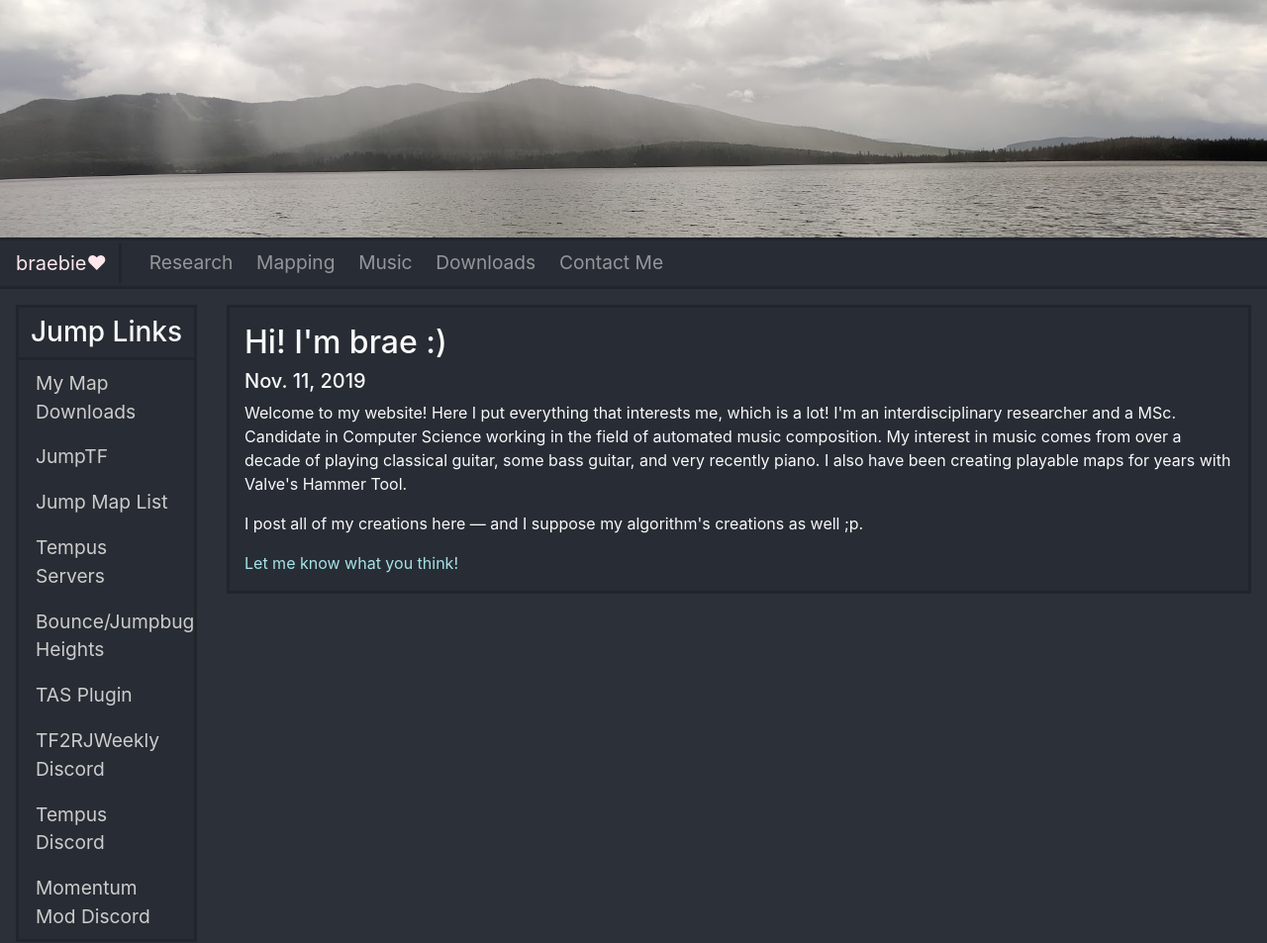
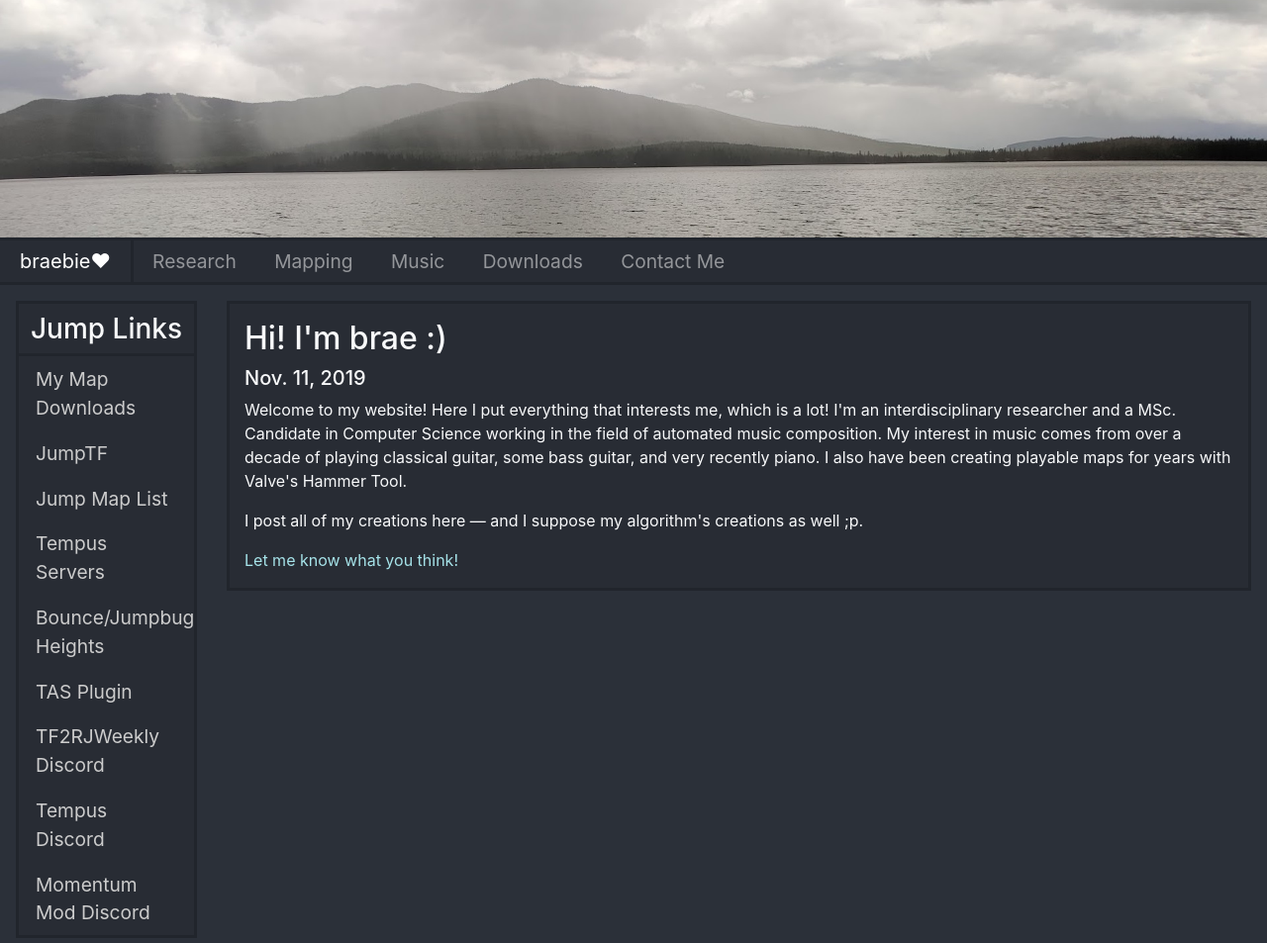
Before and after one commit to braem/portfolio-website, a website: page dist/index.html in a window 1280 px wide. Shown: the top 953 px of the page at 99% size. Drawn offline with Linux system fonts and the light colour scheme.

Commit message:
Modified navbar stylings

```diff
--- a/scss/main.scss
+++ b/scss/main.scss
@@ -160,28 +160,45 @@ body {
   border-bottom: 0.2em solid $background-color-4;
 }
 .navbar a.navbar-brand {
-  padding-left: 0.8em;
-  padding-right: 0.6em !important;
-  border-right: 0.15em solid $background-color-4;
+  padding: 0;
+  margin: 0;
+  text-align: center;
+}
+.navbar-brand-text {
+  padding: 0;
+  padding-left: 1em;
+  padding-right: 1em;
 }
 .navbar-nav .nav-item {
-  border-bottom: 0.1em solid transparent;
-  padding-left:0.2em;
-  padding-right:0.2em;
+  border-radius: 0;
+  padding: 0;
+  margin: 0;
 }
-.navbar-nav .nav-item:hover {
+.navbar-nav .nav-item:first-child {
+  border-left: 0.2em solid $background-color-4;
+}
+.navbar-nav .nav-item a.nav-link:hover {
   background-color: $background-color-4;
+  border-bottom: 0.1em solid $background-color-4;
+  border-top: 0.1em solid $background-color-4;
   color: $pastel-color-1;
 }
-.navbar-nav .nav-item a.nav-link:hover {
+.navbar-nav .nav-item a.nav-link {
+  padding: 0;
+  margin: 0;
+  border-bottom: 0.1em solid $background-color-3;
+  border-top: 0.1em solid $background-color-3;
+}
+.navbar-nav .nav-item.active a.nav-link {
+  border-bottom: 0.1em solid $pastel-color-1;
   color: $pastel-color-1;
 }
-.navbar-nav .nav-item.active {
-  border-bottom: 0.1em solid $pastel-color-1;
+.nav-link-text {
+  padding: 0.3em;
+  padding-left: 1em;
+  padding-right: 1em;
 }
-.navbar-nav .nav-item.active a.nav-link {
-  color: $pastel-color-1;
-}
+
 /* Footer styles */
 .page-footer .nav {
   font-size: 1em;
```
Also changed, not shown: dist/css/main.css, dist/navi.html.
